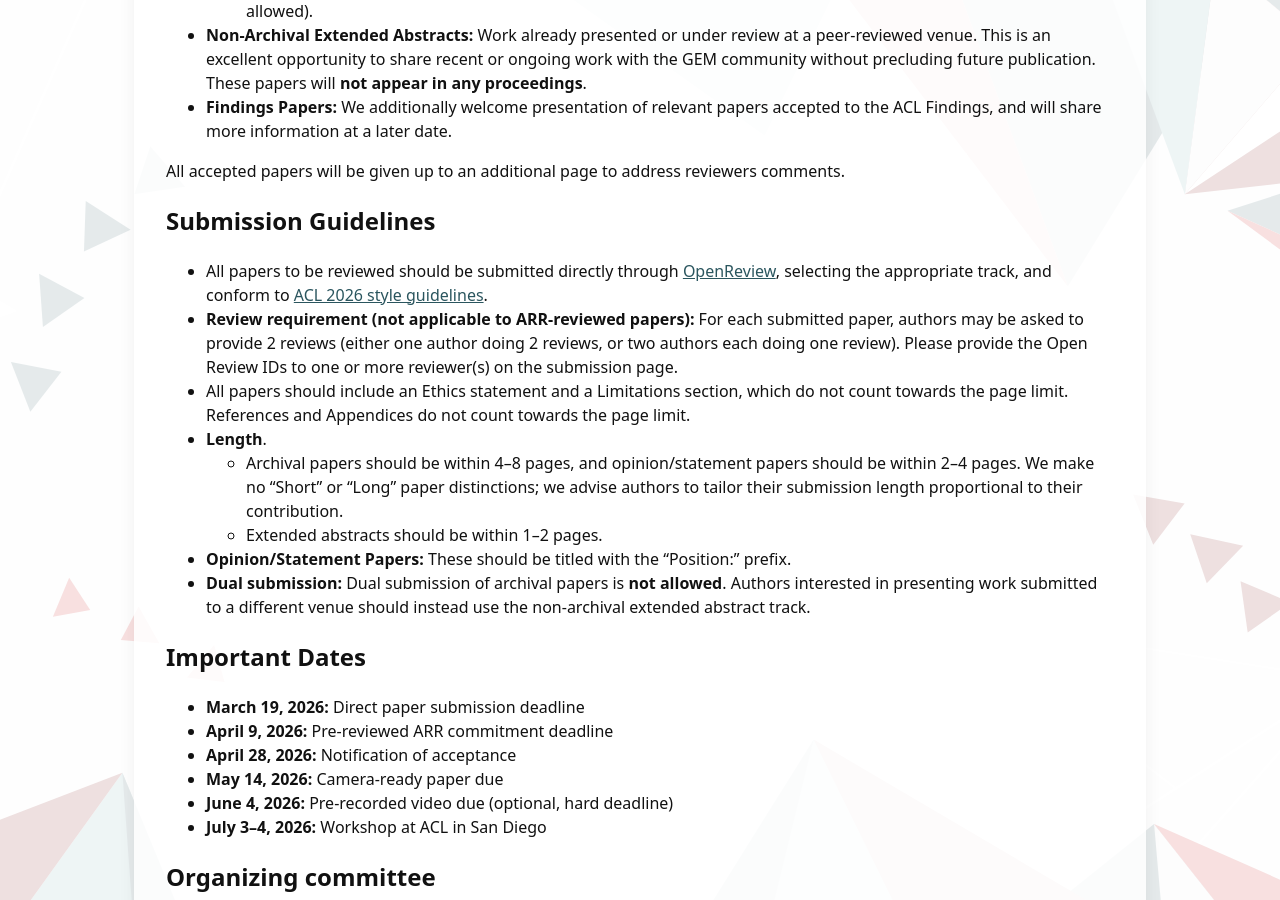
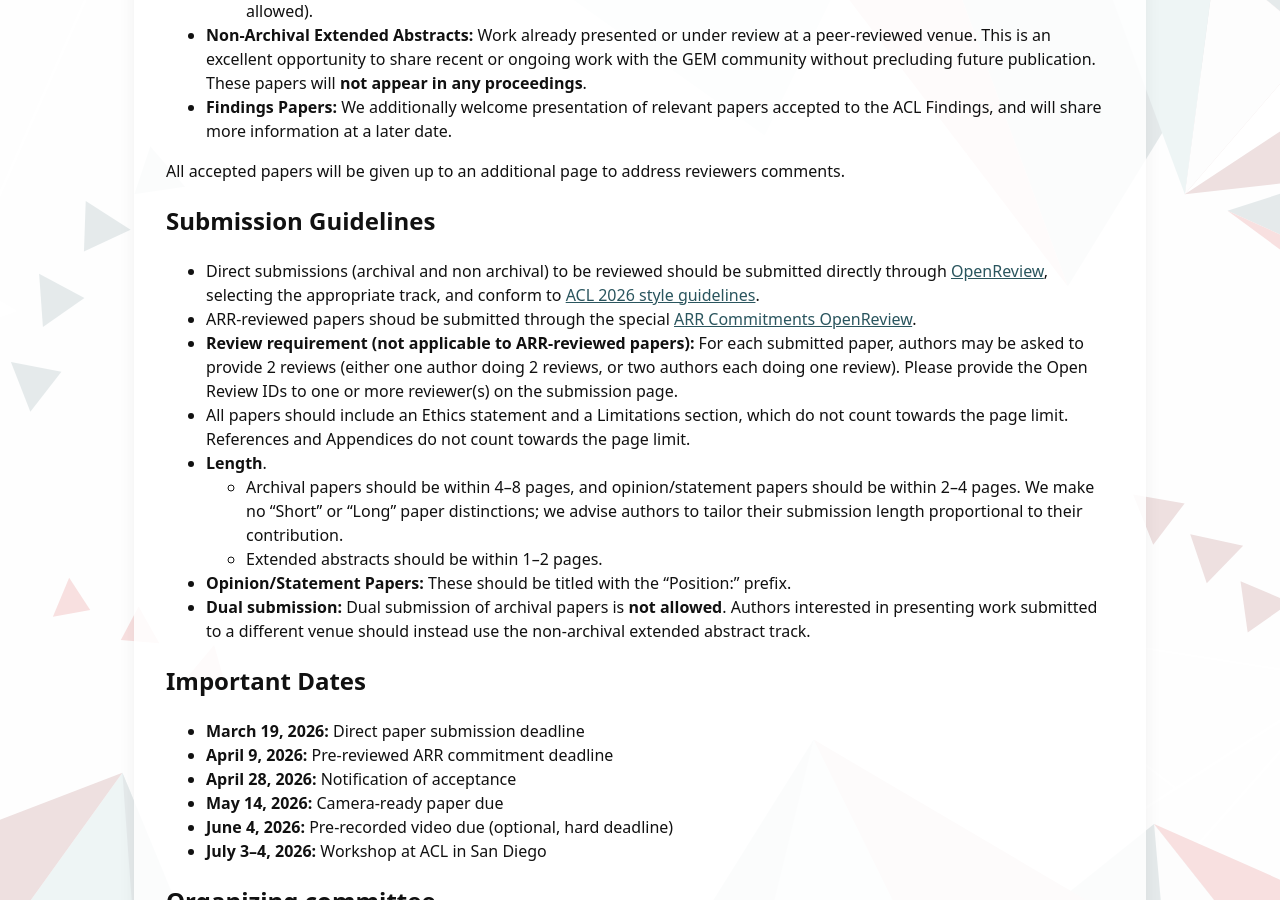
Before and after one commit to GEM-workshop/gem-workshop.github.io, a Jekyll site: the page built from index.md, in a window 1280 px wide and 900 px high, scrolled down 2078 px. Built offline with Jekyll 4.4.1, drawn with Linux system fonts in a browser that asks for light colours.

Commit message:
Update index.md
Added link or ARR-reviewed submissions

```diff
--- a/index.md
+++ b/index.md
@@ -71,7 +71,8 @@ All accepted papers will be given up to an additional page to address reviewers
 
 ## **Submission Guidelines**
 
-* All papers to be reviewed should be submitted directly through [OpenReview](https://openreview.net/group?id=aclweb.org/ACL/2026/Workshop/GEM#tab-your-consoles), selecting the appropriate track, and conform to [ACL 2026 style guidelines](https://2026.aclweb.org/calls/main_conference_papers/#paper-submission-details).
+* Direct submissions (archival and non archival) to be reviewed should be submitted directly through [OpenReview](https://openreview.net/group?id=aclweb.org/ACL/2026/Workshop/GEM#tab-your-consoles), selecting the appropriate track, and conform to [ACL 2026 style guidelines](https://2026.aclweb.org/calls/main_conference_papers/#paper-submission-details).
+* ARR-reviewed papers shoud be submitted through the special [ARR Commitments OpenReview](https://openreview.net/group?id=aclweb.org/ACL/2026/Workshop/GEM_ARR_Commitment#tab-your-consoles).
 * **Review requirement (not applicable to ARR-reviewed papers):** For each submitted paper, authors may be asked to provide 2 reviews (either one author doing 2 reviews, or two authors each doing one review). Please provide the Open Review IDs to one or more reviewer(s) on the submission page.
 * All papers should include an Ethics statement and a Limitations section, which do not count towards the page limit. References and Appendices do not count towards the page limit.
 * **Length**.
```
